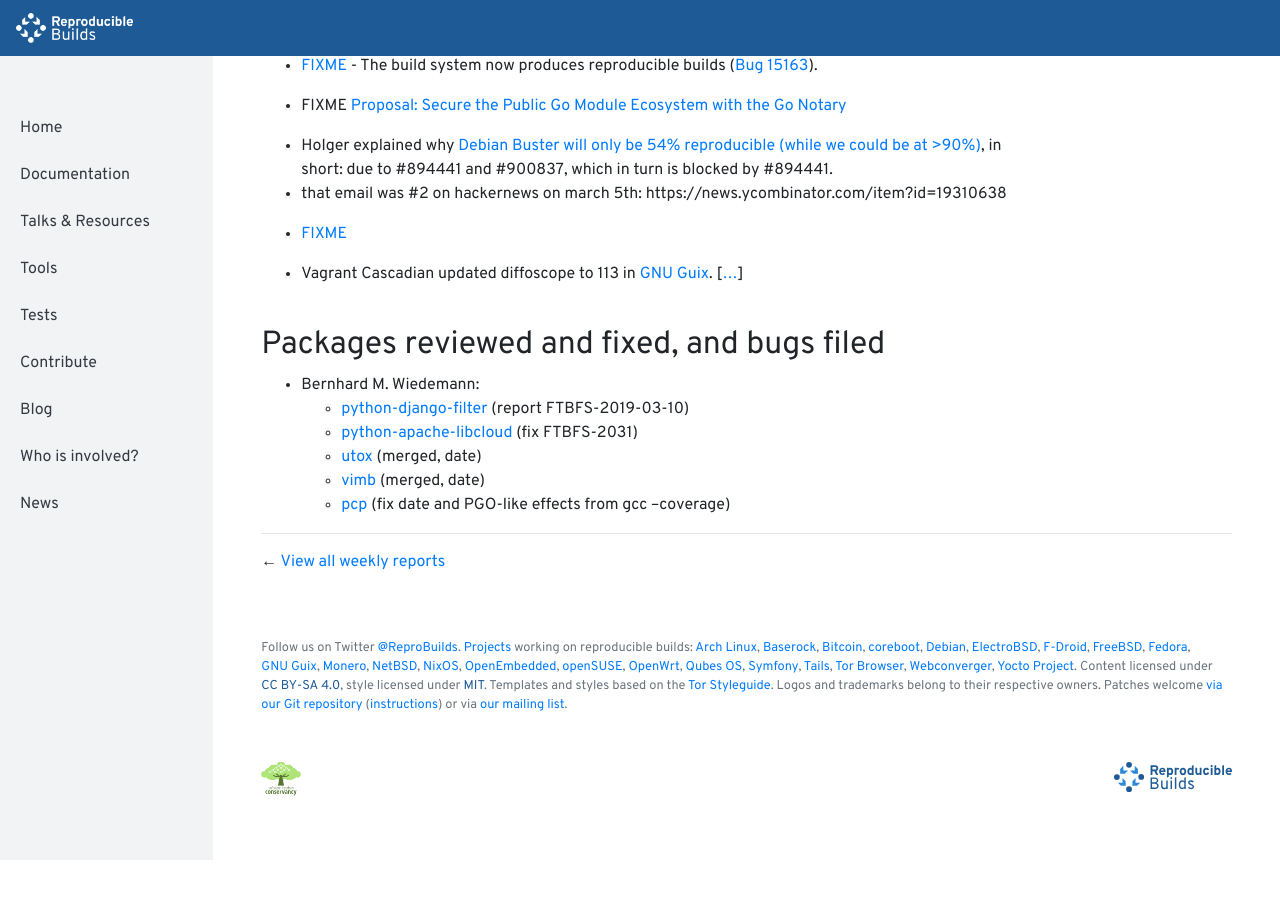
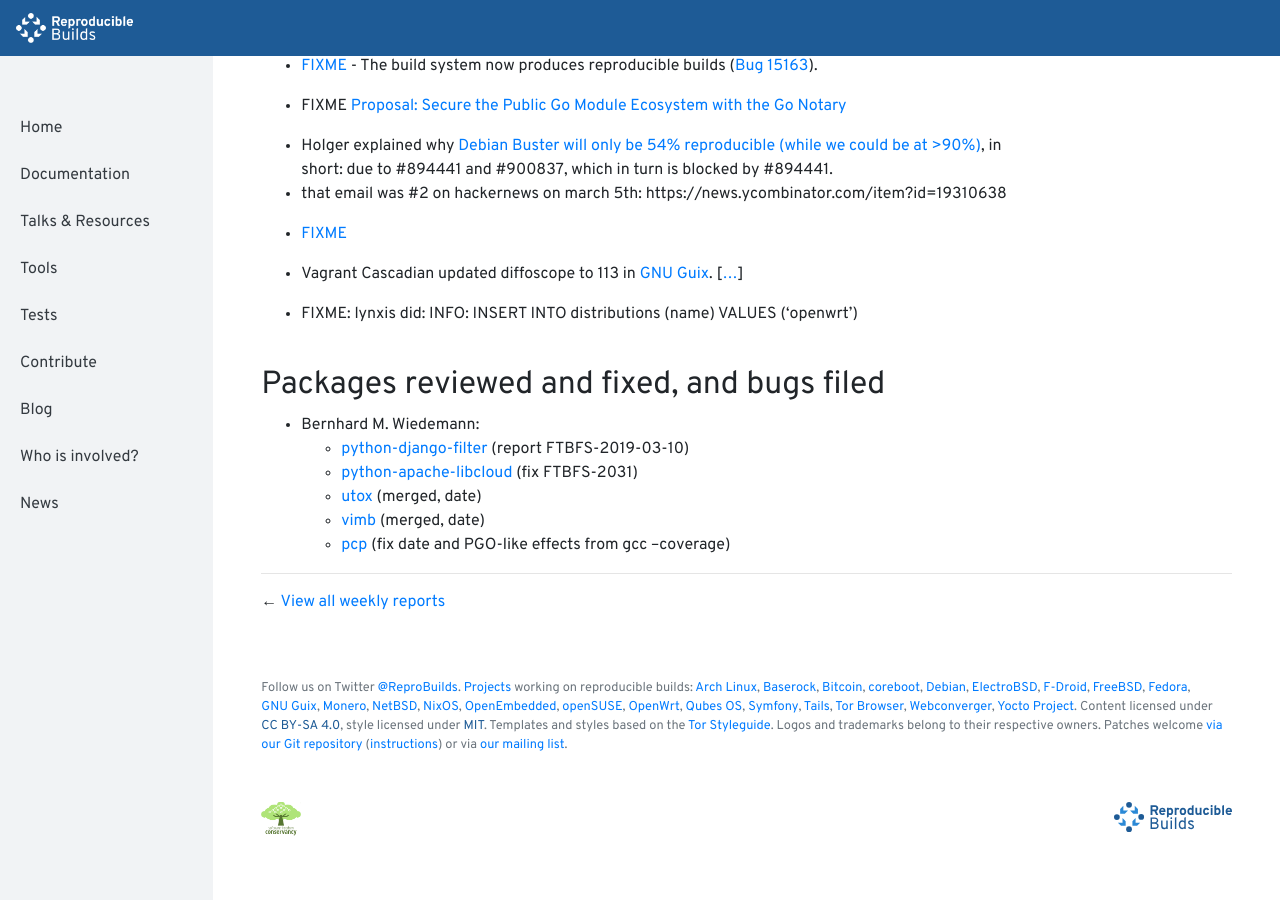
Before and after one commit to prototypefund/reproducible-website, a Jekyll site: the page built from _blog/posts/202.md, in a window 1280 px wide and 900 px high, scrolled down 293 px. Built offline with Jekyll 4.4.1, drawn with Linux system fonts in a browser that asks for light colours; before the commit the page ends 1153 px from its top, so only the background shows below that.

```diff
--- a/_blog/posts/202.md
+++ b/_blog/posts/202.md
@@ -16,6 +16,8 @@
 
 * Vagrant Cascadian updated diffoscope to 113 in [GNU Guix](https://www.gnu.org/software/guix/).&nbsp;[[...](https://git.savannah.gnu.org/cgit/guix.git/commit/?id=11599cff1e0335797deab8f48d1fe8741d7eeb11)]
 
+* FIXME: lynxis did: INFO: 	INSERT INTO distributions (name) VALUES ('openwrt')
+
 ## Packages reviewed and fixed, and bugs filed
 
 * Bernhard M. Wiedemann:
```
